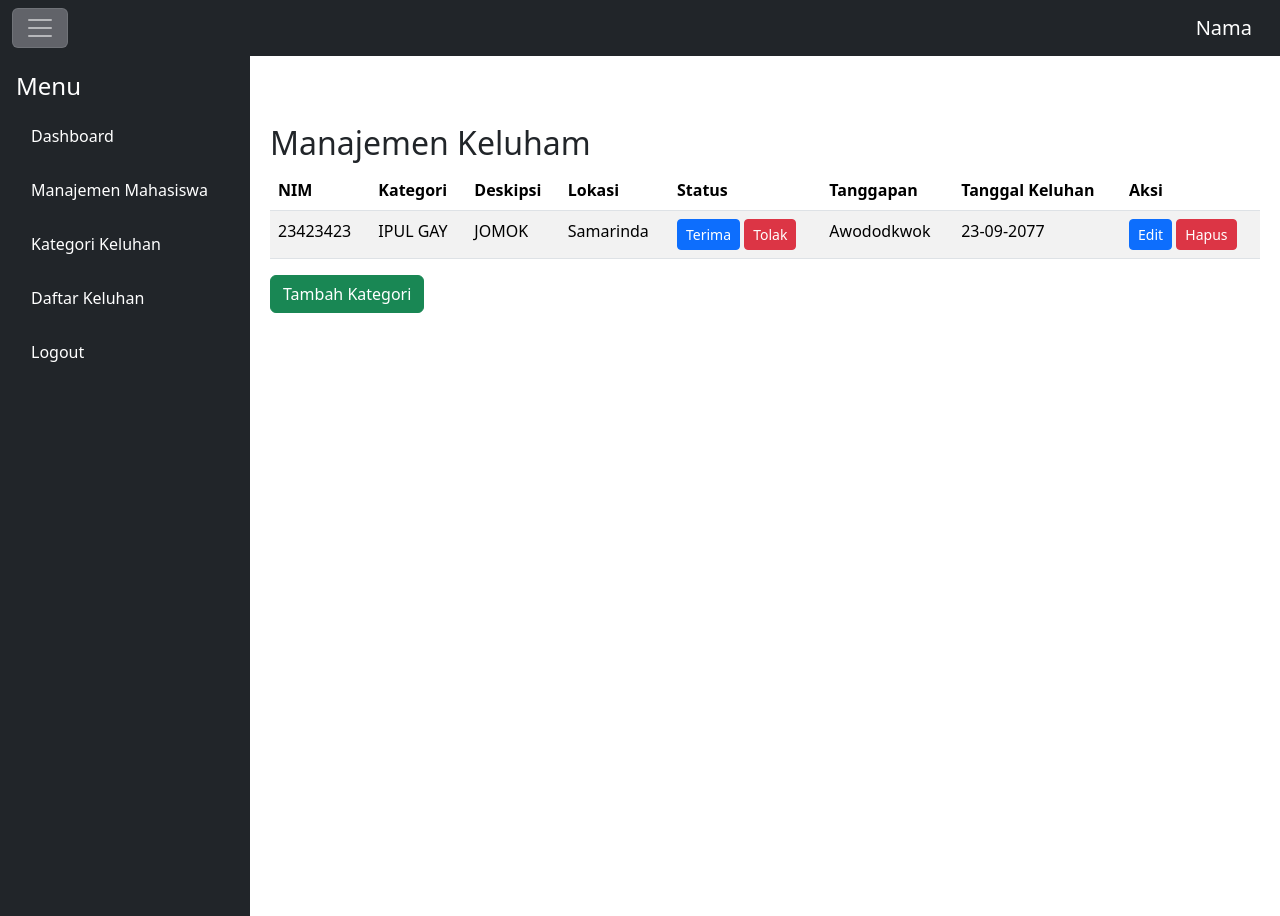
After one commit to Afrizan24/Layanan-RPL, a PHP site: page /admin/keluhan.php in a window 1280 px wide. The commit adds this page. Run offline with PHP 8.4, Linux system fonts and the light colour scheme.

Commit message:
IPUL GAK KERJA ASU

```diff
--- /dev/null
+++ b/admin/keluhan.php
@@ -0,0 +1,81 @@
+<!DOCTYPE html>
+<html lang="en">
+<head>
+    <meta charset="UTF-8">
+    <meta name="viewport" content="width=device-width, initial-scale=1.0">
+    <title>Responsive Admin Dashboard</title>
+    <link href="https://cdn.jsdelivr.net/npm/bootstrap@5.3.0-alpha1/dist/css/bootstrap.min.css" rel="stylesheet">
+    <link rel="stylesheet" href="style.css">
+</head>
+<body>
+    <!-- Navbar -->
+    <nav class="navbar navbar-dark bg-dark">
+        <div class="container-fluid">
+            <button class="navbar-toggler" type="button" id="menu-toggle">
+                <span class="navbar-toggler-icon"></span>
+            </button>
+            <a class="navbar-brand" href="#">Nama</a>
+        </div>
+    </nav>
+
+    <div class="d-flex">
+        <!-- Sidebar -->
+        <div class="sidebar bg-dark p-3">
+            <h4 class="text-white">Menu</h4>
+            <a href="indexadmin.php" class="nav-link">Dashboard</a>
+            <a href="manajemen.php" class="nav-link">Manajemen Mahasiswa</a>
+            <a href="kategori.php" class="nav-link">Kategori Keluhan</a>
+            <a href="keluhan.php" class="nav-link">Daftar Keluhan</a>
+            <a href="logout.php" class="nav-link">Logout</a>
+        </div>
+
+        <!-- Main Content -->
+        <div class="content container my-5">
+            <h2>Manajemen Keluham</h2>
+            <table class="table table-striped">
+                <thead>
+                    <tr>
+                        <th>NIM</th>
+                        <th>Kategori</th>
+                        <th>Deskipsi</th>
+                        <th>Lokasi</th>
+                        <th>Status</th>
+                        <th>Tanggapan</th>
+                        <th>Tanggal Keluhan</th>
+                        <th>Aksi</th>
+                    </tr>
+                </thead>
+                <tbody>
+                    <tr>
+                        <td>23423423</td>
+                        <td>IPUL GAY</td>
+                        <td>JOMOK</td>
+                        <td>Samarinda</td>
+                        <td>
+                            <a href="#" class="btn btn-primary btn-sm">Terima</a>
+                            <a href="#" class="btn btn-danger btn-sm">Tolak</a>
+                        </td>
+                        <td>Awododkwok</td>
+                        <td>23-09-2077</td>
+                        <td>
+                            <a href="#" class="btn btn-primary btn-sm">Edit</a>
+                            <a href="#" class="btn btn-danger btn-sm">Hapus</a>
+                        </td>
+                    </tr>
+                    <!-- Tambahkan data mahasiswa lainnya di sini -->
+                </tbody>
+            </table>
+            <a href="#" class="btn btn-success">Tambah Kategori</a>
+        </div>
+    </div>
+
+    <script src="https://cdn.jsdelivr.net/npm/bootstrap@5.3.0-alpha1/dist/js/bootstrap.bundle.min.js"></script>
+    <script>
+        // Toggle sidebar visibility
+        document.getElementById("menu-toggle").addEventListener("click", function () {
+            document.querySelector(".sidebar").classList.toggle("active");
+            document.querySelector(".content").classList.toggle("active");
+        });
+    </script>
+</body>
+</html>
--- a/admin/style.css
+++ b/admin/style.css
@@ -2,31 +2,30 @@ body {
     overflow-x: hidden;
 }
 
-
 .sidebar {
     height: 100vh;
     width: 250px;
-    background-color: #343a40;
+    background-color: rgb(244, 246, 255, 0.3);
     position: fixed;
     transition: all 0.3s;
 }
+
 .sidebar a {
     color: #fff;
     text-decoration: none;
     padding: 15px;
     display: block;
 }
+
 .sidebar a:hover {
-    background-color: #495057;
+    background-color: rgb(244, 246, 255, 0.3);
 }
 
-
 .content {
-    margin-left: 250px;
-    padding: 20px;
+    margin-left: 250px; /* Space for sidebar */
+    padding: 20px; /* Padding for content */
     transition: all 0.3s;
 }
-
 
 @media (max-width: 768px) {
     .sidebar {
@@ -43,7 +42,6 @@ body {
     }
 }
 
-
 .navbar-toggler {
-    border-color: rgba(255, 255, 255, 0.1);
+    background-color: rgb(244, 246, 255, 0.3);
 }
```
Also changed, not shown: admin/indexadmin.php (added, +49 -0 lines), admin/kategori.php (added, +67 -0 lines), admin/manajemen.php (added, +70 -0 lines).
